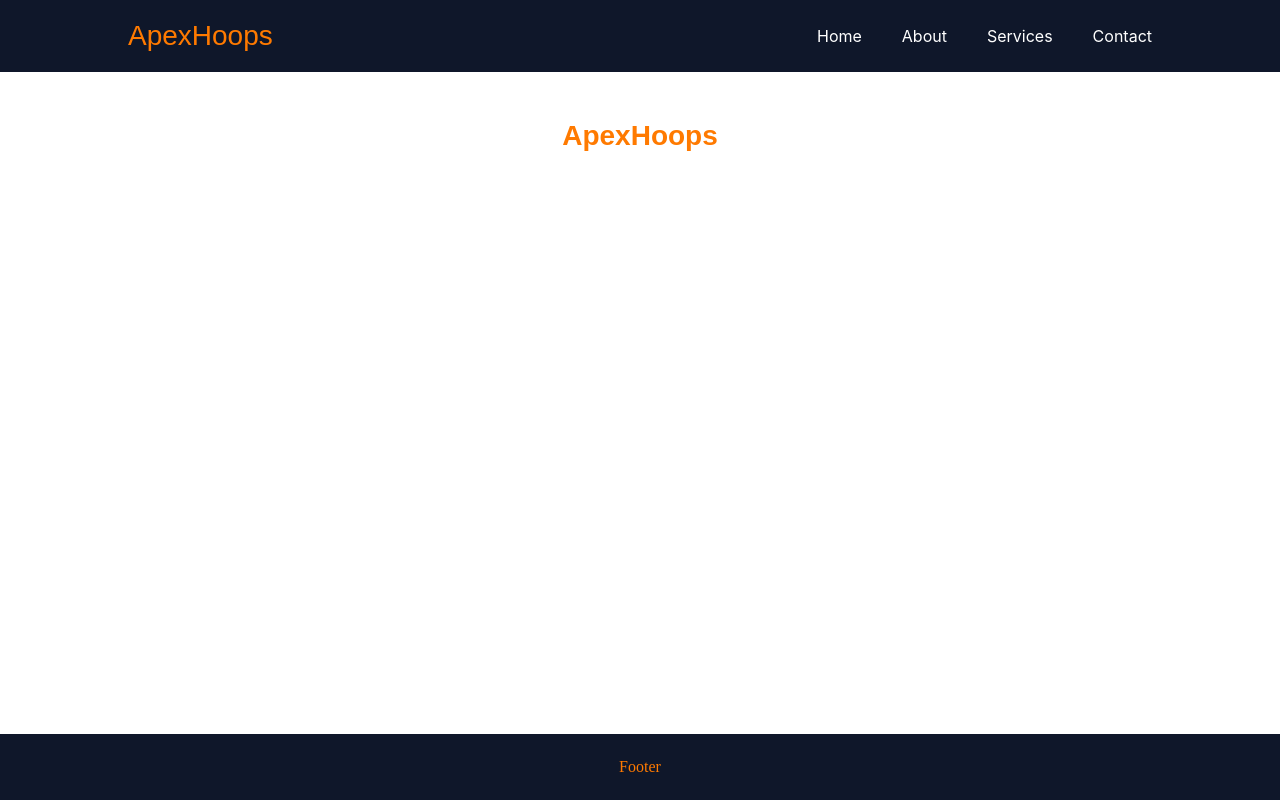
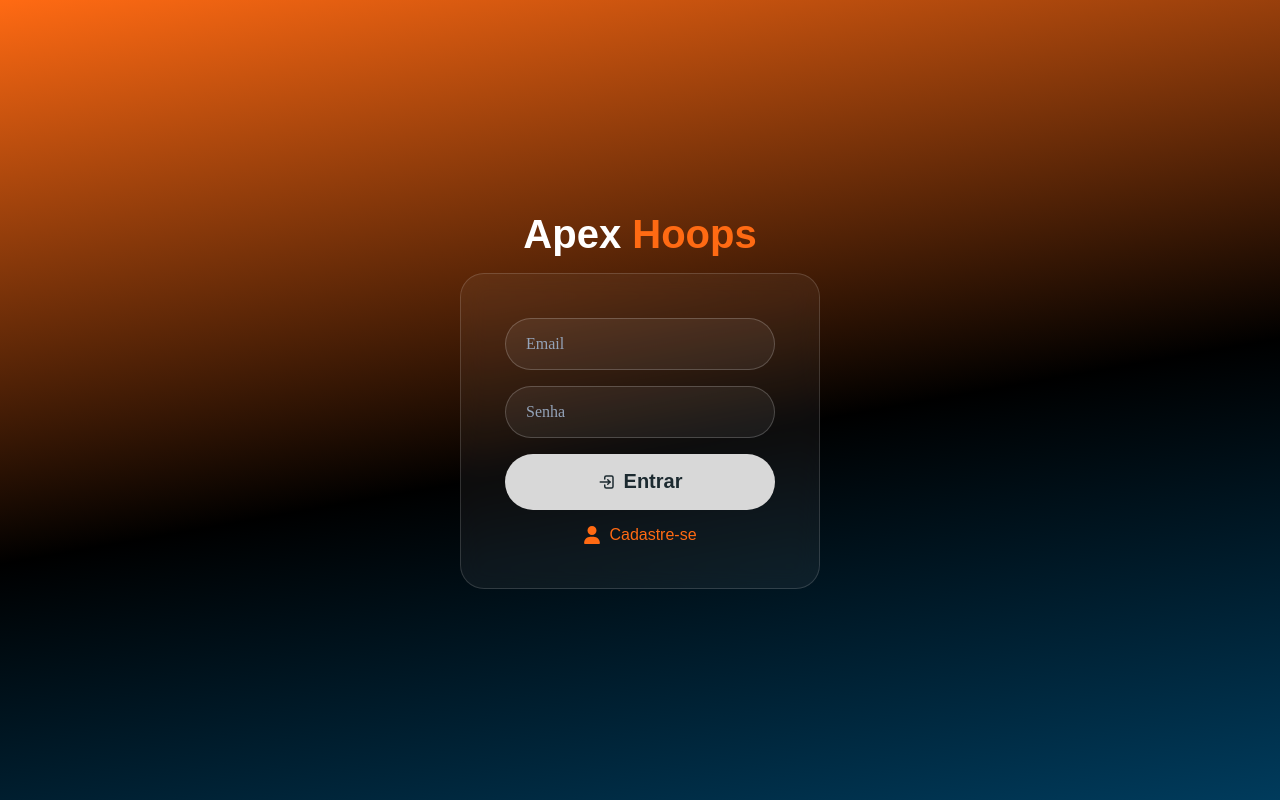
Before and after one commit to Theo-Souza-Parreira/apexhoops, a React (Vite) app in the folder web/: page / in a window 1280 px wide. Built offline with nearby package versions, Linux system fonts and the light colour scheme.

Commit message:
Tela de Login feita e estilizada/ Background no css global

```diff
--- a/web/package.json
+++ b/web/package.json
@@ -10,9 +10,12 @@
     "preview": "vite preview"
   },
   "dependencies": {
+    "@hookform/resolvers": "^5.4.0",
     "react": "^19.2.5",
     "react-dom": "^19.2.5",
-    "react-router-dom": "^7.15.0"
+    "react-icons": "^5.6.0",
+    "react-router-dom": "^7.15.0",
+    "zod": "^4.4.3"
   },
   "devDependencies": {
     "@babel/core": "^7.29.0",
--- a/web/src/global.css
+++ b/web/src/global.css
@@ -2,33 +2,30 @@
   margin: 0;
   padding: 0;
   box-sizing: border-box;
-  a {
-    text-decoration: none;
-    color: inherit;
-  }
+}
+
+a{
+  text-decoration: none;
+  color: inherit;
 }
 
 
 
 :root{
-  /* COLORS */
 
-  --color-primary: #ff7a00;
-  --color-secondary: #2563eb;
+  --background-app: linear-gradient( 350deg, var(--color-secondary) 0%, var(--black) 45%, var(--color-primary) 100% );
+
+  --color-primary: #FF6A13;
+  --color-secondary: #003B5C;
   --white: #ffffff;
   --black: #000000;
-
-  /* BACKGROUNDS */
+  --mensagem: #ff5b5b;
 
   --background-primary: #0f172a;
   --background-secondary: #1e293b;
 
-  /* TEXT */
-
   --text-primary: #ffffff;
   --text-secondary: #94a3b8;
-
-  /* SPACING */
 
   --spacing-sm: 8px;
   --spacing-md: 16px;
@@ -37,17 +34,10 @@
   --spacing-gg: 64px;
   --spacing-supergg: 128px;
 
-  /* BORDER */
-
   --radius-md: 12px;
-
-
-  /* FONT FAMILY */
 
   --font-primary: 'Inter', sans-serif;
   --font-logo: 'Poppins', sans-serif;
-
-  /* FONT SIZES */
 
   --text-pp: 12px;
   --text-p: 14px;
@@ -55,9 +45,7 @@
   --text-g: 20px;
   --text-gg: 28px;
   --text-xl: 40px;
-  --text-2xl: 64px;
-
-  /* FONT WEIGHTS */
+  --text-xxl: 64px;
 
   --weight-regular: 400;
   --weight-medium: 500;
--- a/web/src/pages/Login.module.css
+++ b/web/src/pages/Login.module.css
@@ -0,0 +1,108 @@
+.conteiner {
+    width: 100vw;
+    height: 100vh;
+    display: flex;
+    flex-direction: column;
+    justify-content: center;
+    align-items: center;
+    background: var(--background-app);
+}
+
+.titulo {
+    font-family: var(--font-logo);
+    font-size: var(--text-xl);
+    font-weight: var(--weight-bold);
+    text-align: center;
+    color: var(--white);
+    margin-bottom: var(--spacing-md);
+}
+
+.hoops {
+    color: var(--color-primary);
+}
+
+.formulario {
+    width: 360px;
+    display: flex;
+    flex-direction: column;
+    gap: var(--spacing-md);
+    padding: var(--spacing-g);
+    border-radius: 24px;
+    background: rgba(255, 255, 255, 0.05);
+    backdrop-filter: blur(12px);
+    border: 1px solid rgba(255, 255, 255, 0.15);
+}
+
+.campo {
+    width: 100%;
+    height: 52px;
+    padding: 0 20px;
+    border-radius: 999px;
+    border: 1px solid rgba(255, 255, 255, 0.2);
+    background: rgba(255, 255, 255, 0.06);
+    color: var(--text-primary);
+    font-size: var(--text-m);
+    font-family: inherit;
+    outline: none;
+    transition: 0.2s ease;
+}
+
+.campo::placeholder {
+    color: var(--text-secondary);
+}
+
+.campo:focus {
+    border-color: var(--color-primary);
+    box-shadow: 0 0 8px rgba(255, 122, 0, 0.3);
+}
+
+.botao {
+    width: 100%;
+    height: 56px;
+    display: flex;
+    justify-content: center;
+    align-items: center;
+    gap: var(--spacing-sm);
+    border: none;
+    border-radius: 999px;
+    background: #d8d8d8;
+    color: #1c2a30;
+    font-size: var(--text-g);
+    font-weight: var(--weight-bold);
+    cursor: pointer;
+    transition: 0.2s;
+}
+
+.botao:hover {
+    transform: translateY(-2px);
+    filter: brightness(1.05);
+}
+
+.novoUsuario {
+    display: flex;
+    justify-content: center;
+    align-items: center;
+    gap: var(--spacing-sm);
+    background: transparent;
+    border: none;
+    color: var(--color-primary);
+    font-size: var(--text-m);
+    font-weight: var(--weight-medium);
+    cursor: pointer;
+    transition: 0.2s;
+}
+
+.novoUsuario:hover {
+    color: #ff9a3d;
+}
+
+.icone {
+    font-size: 18px;
+}
+
+.mensagem {
+    margin-top: -8px;
+    color: var(--mensagem);
+    font-size: var(--text-p);
+    font-weight: var(--weight-medium);
+}
--- a/web/src/pages/Login.tsx
+++ b/web/src/pages/Login.tsx
@@ -0,0 +1,89 @@
+import estilos from './Login.module.css'
+import { TbLogin2 } from "react-icons/tb";
+import { FaUser } from "react-icons/fa6";
+import { useForm } from 'react-hook-form'
+import z from 'zod';
+import { zodResolver } from '@hookform/resolvers/zod'
+import { type UsuarioTipo } from '../tipos/Usuario';
+
+type FormValues = {
+    email: string
+    senha: string
+}
+
+const loginSchema = z.object({
+
+    email: z.email({message: 'Informe um e-mail válido.'}),
+
+    senha: z.string()
+            .min(6, {message: 'A senha deve conter entre 6 a 18 caracteres.'})
+            .max(18, {message: 'A senha deve conter entre 6 a 18 caracteres.'})
+})
+
+export function Login(){
+
+    const {
+        register, handleSubmit, formState:{errors}
+    } = useForm<FormValues>(
+        {resolver: zodResolver(loginSchema)}
+    )
+
+    const dadosUsuario: UsuarioTipo = {
+        nome: '',
+        email: '',
+        senha: ''
+    }
+
+    const autenticarUsuario = (data: FormValues) => {
+
+        dadosUsuario.email = data.email
+        dadosUsuario.senha = data.senha
+
+    }
+
+    return(
+
+        <div className={estilos.conteiner}>
+
+            <h1 className={estilos.titulo}>
+                <span>Apex</span> <span className={estilos.hoops}>Hoops</span>
+            </h1>
+
+            <form
+                className={estilos.formulario}
+                onSubmit={handleSubmit(autenticarUsuario)}
+            >
+
+                <input
+                    {...register('email')}
+                    className={estilos.campo}
+                    placeholder='Email'
+                />
+                { errors.email && <p className={estilos.mensagem}>{errors.email.message}</p> }
+
+                <input
+                    {...register('senha')}
+                    className={estilos.campo}
+                    placeholder='Senha'
+                    type='password'
+                />
+                { errors.senha && <p className={estilos.mensagem}>{errors.senha.message}</p> }
+
+                <button
+                    className={estilos.botao}
+                >
+                    <TbLogin2 className={estilos.icone}/>
+                    Entrar
+                </button>
+
+                <button
+                    className={estilos.novoUsuario}
+                >
+                    <FaUser className={estilos.icone}/>
+                    Cadastre-se
+                </button>
+
+            </form>
+        </div>
+    )
+}
--- a/web/src/routes/Index.tsx
+++ b/web/src/routes/Index.tsx
@@ -1,12 +1,13 @@
 import { BrowserRouter, Routes, Route } from 'react-router-dom'
 
 import Home from '../pages/Home'
+import { Login } from '../pages/Login'
 
 function AppRoutes() {
   return (
     <BrowserRouter>
       <Routes>
-        <Route path="/" element={<Home />} />
+        <Route path="/" element={<Login />} />
       </Routes>
     </BrowserRouter>
   )
--- /dev/null
+++ b/web/src/tipos/Usuario.ts
@@ -0,0 +1,5 @@
+export type UsuarioTipo = {
+    nome: string
+    email: string
+    senha: string
+}
```
Also changed, not shown: 1 other file (tests, documents, lock files or other folders).
